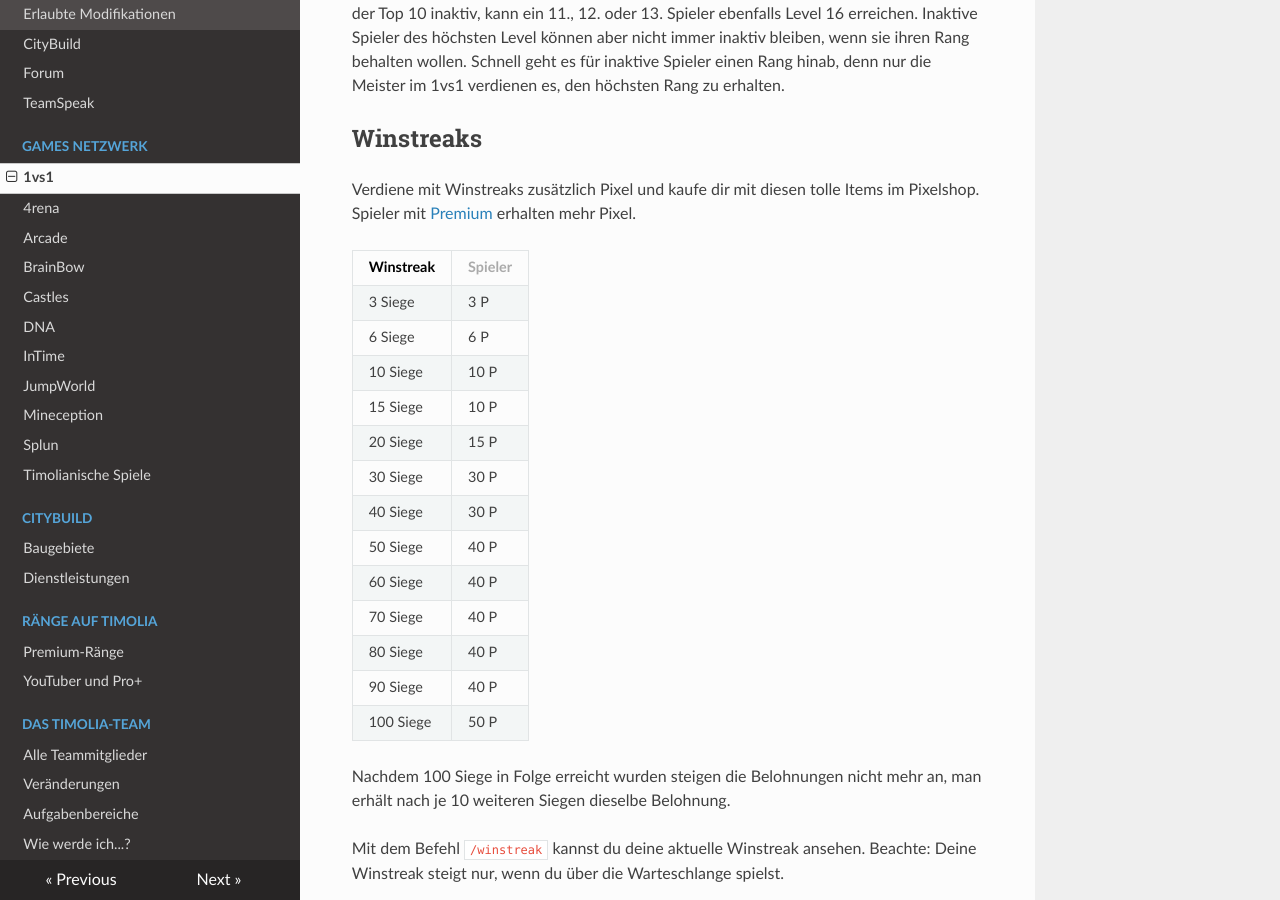
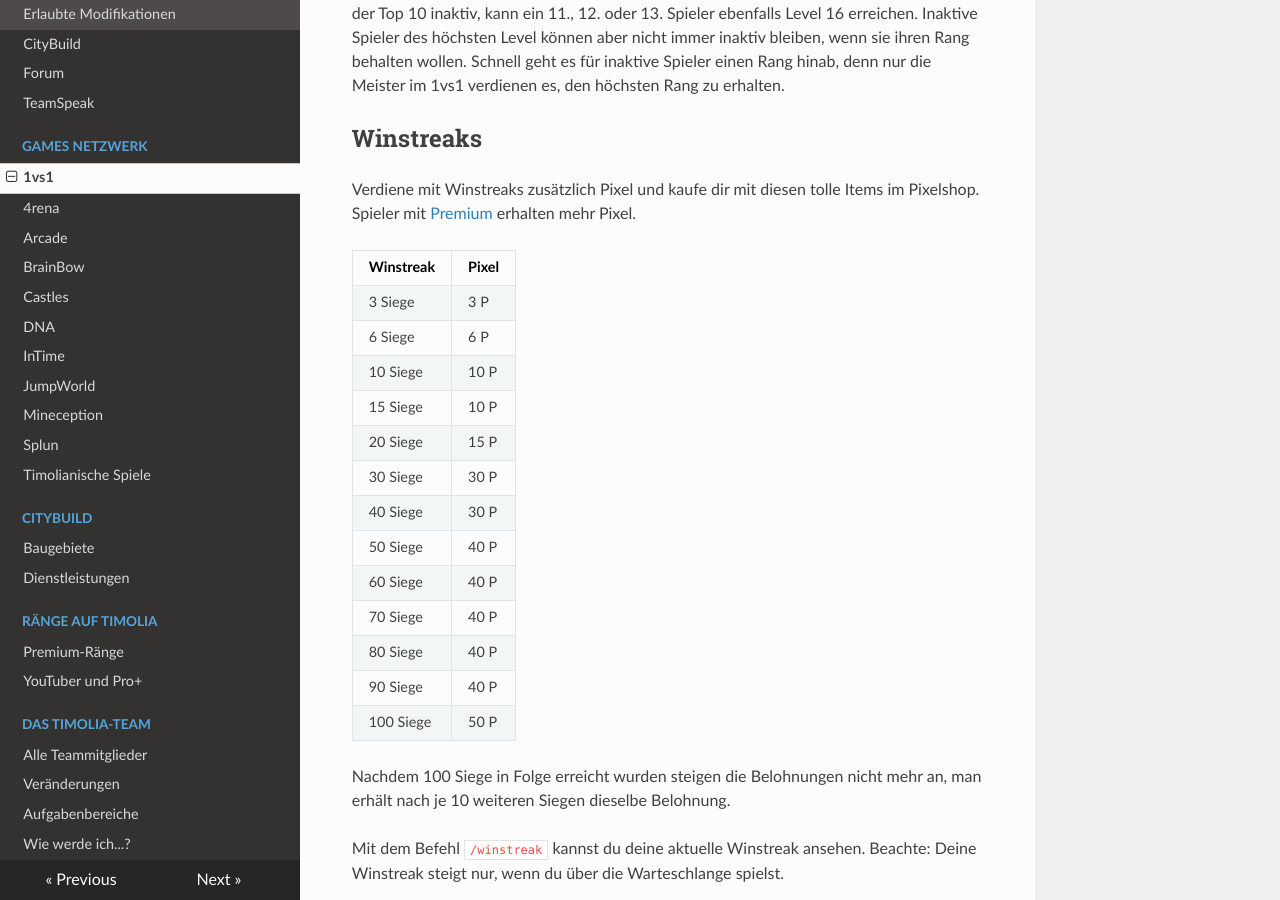
Before and after one commit to TimoliaDE/HowTo, an MkDocs documentation site: the page built from docs/games/1vs1.md, in a window 1280 px wide and 900 px high, scrolled down 2357 px. Built offline with MkDocs 1.6.1, drawn with Linux system fonts in a browser that asks for light colours; nearby versions of some CDN libraries; old or Windows-style settings are respelled for this version of MkDocs.

Commit message:
Update 1vs1.md

```diff
--- a/docs/games/1vs1.md
+++ b/docs/games/1vs1.md
@@ -61,7 +61,7 @@ Rang zu erhalten.
 ## Winstreaks
 Verdiene mit Winstreaks zusätzlich Pixel und kaufe dir mit diesen tolle Items im Pixelshop. Spieler mit [Premium](/ranks/premium/) erhalten mehr Pixel.
 
-| Winstreak | <span style="color: #aaaaaa">Spieler</span> |
+| Winstreak | Pixel |
 | ------ | ------ |
 | 3 Siege | 3 P |
 | 6 Siege | 6 P |
```
